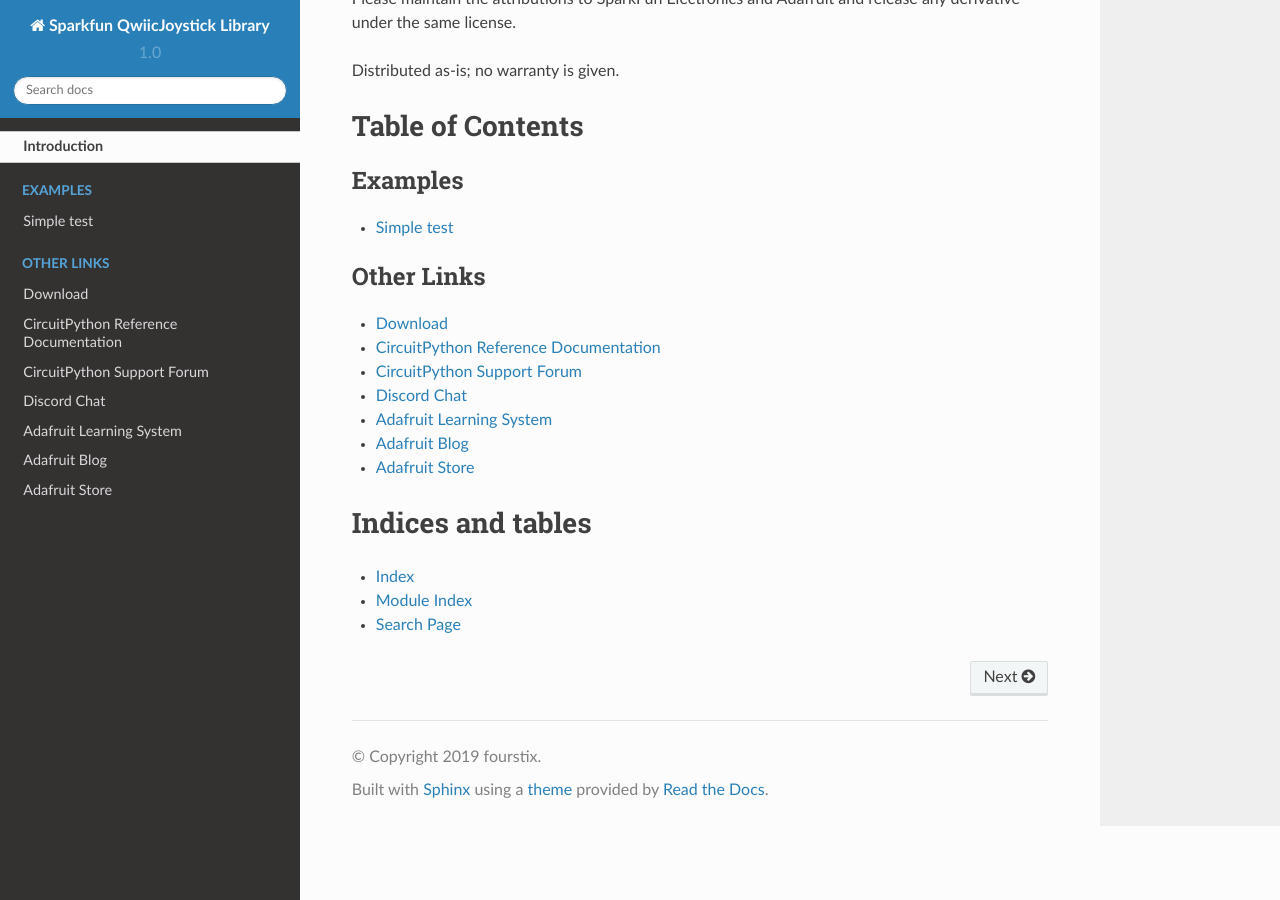
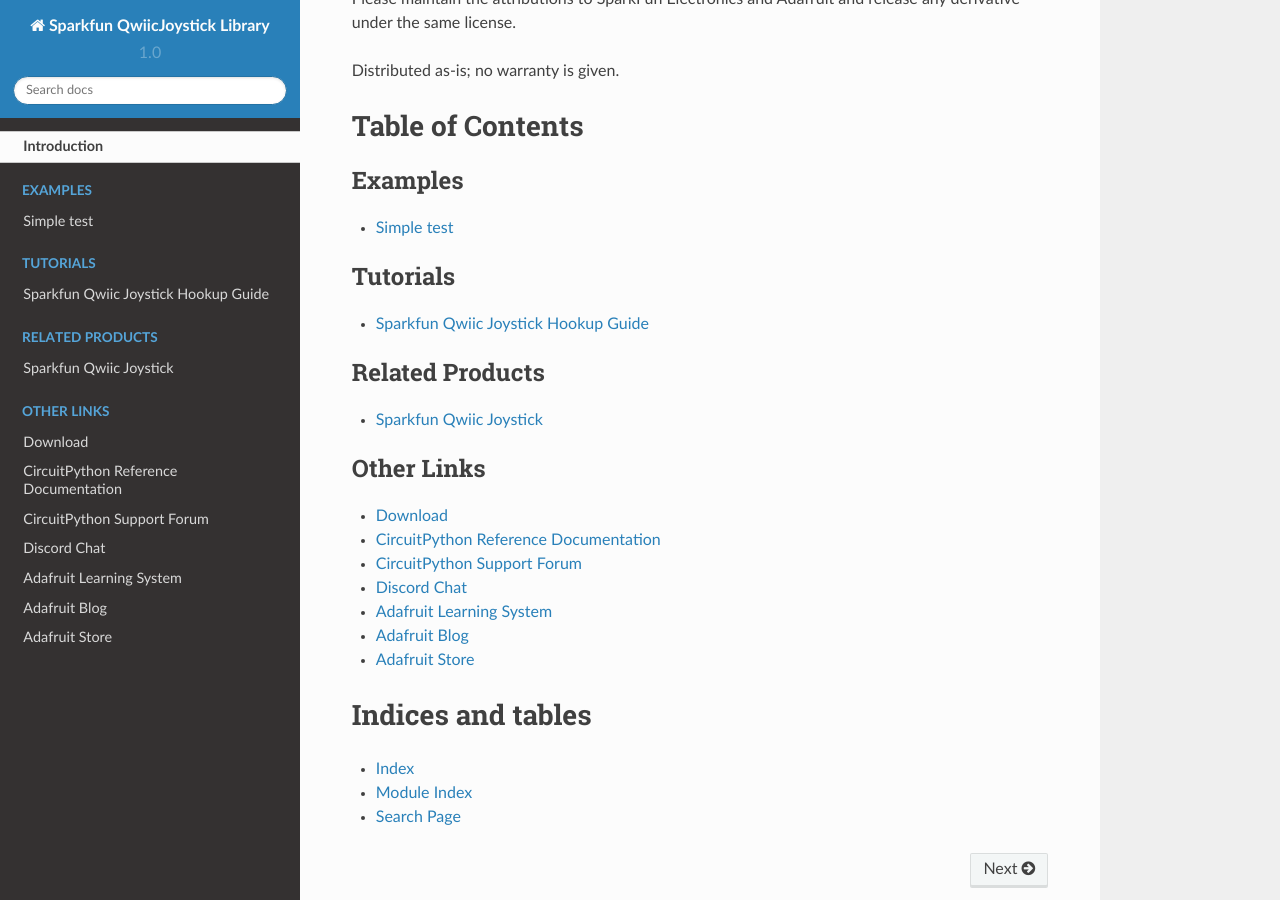
Before and after one commit to fourstix/Sparkfun_CircuitPython_QwiicJoystick, a Sphinx documentation site: the page built from docs/index.rst, in a window 1280 px wide and 900 px high, scrolled down 4017 px. Built offline with Sphinx 7.4.7 and the Read the Docs theme 2.0.0, drawn with Linux system fonts in a browser that asks for light colours.

Commit message:
added links to Sparkfun product and Tutorial pages

```diff
--- a/README.rst
+++ b/README.rst
@@ -2,7 +2,7 @@
 ============
 
 .. image:: https://readthedocs.org/projects/sparkfun-circuitpython-qwiicjoystick/badge/?version=latest
-    :target: https://circuitpython.readthedocs.io/projects/qwiicjoystick/en/latest/
+    :target: https://sparkfun-circuitpython-qwiicjoystick.readthedocs.io/en/latest/
     :alt: Documentation Status
 
 .. image:: https://img.shields.io/discord/327254708534116352.svg
--- a/docs/index.rst
+++ b/docs/index.rst
@@ -23,8 +23,12 @@
 .. toctree::
     :caption: Tutorials
 
+    Sparkfun Qwiic Joystick Hookup Guide <https://learn.sparkfun.com/tutorials/qwiic-joystick-hookup-guide>
+
 .. toctree::
     :caption: Related Products
+
+    Sparkfun Qwiic Joystick <https://www.sparkfun.com/products/15168>
 
 .. toctree::
     :caption: Other Links
```
